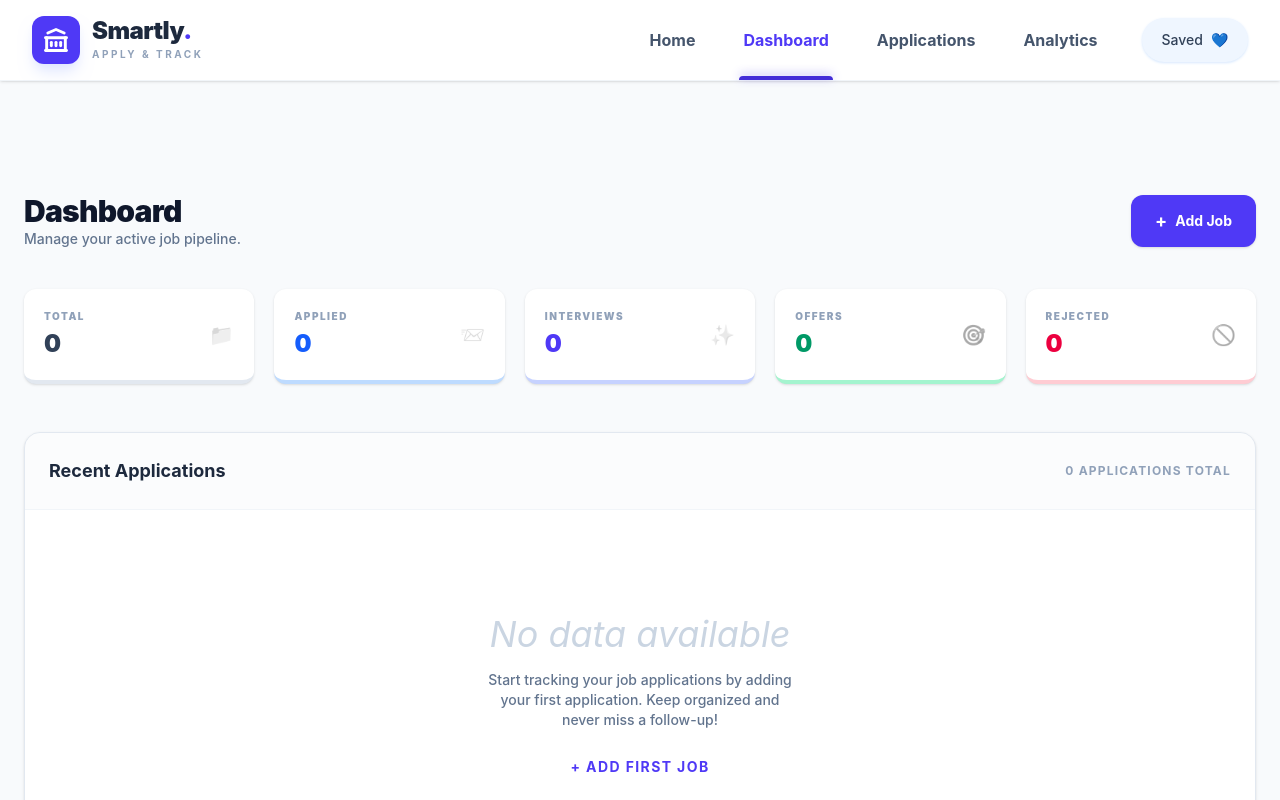
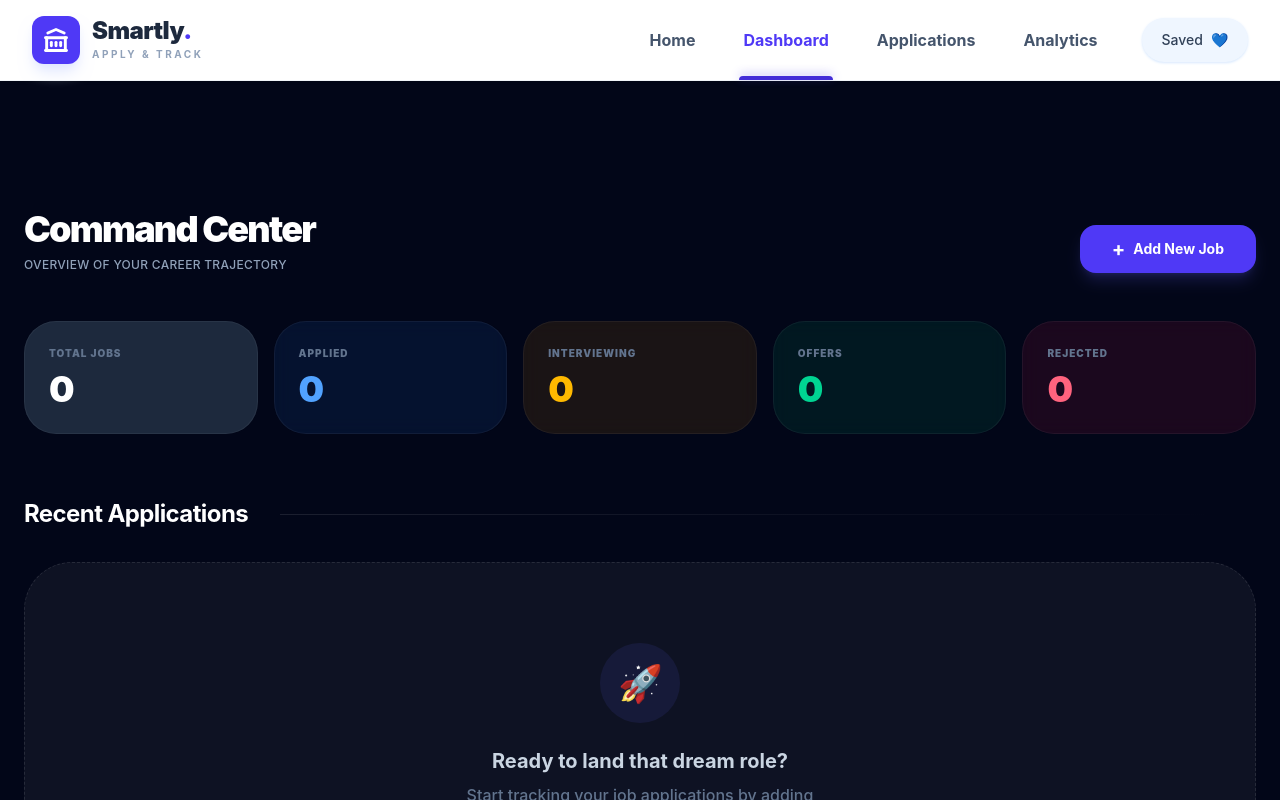
Before and after one commit to love25-codes/job_tracker, a React (Vite) app: page /dashboard in a window 1280 px wide. Shown: the top 800 px of the page. Built offline with nearby package versions, Linux system fonts and the light colour scheme.

Commit message:
working on the css of dashboard

```diff
--- a/src/components/Dashboard.jsx
+++ b/src/components/Dashboard.jsx
@@ -1,185 +1,121 @@
-import React, { useContext, useState } from 'react';
-import { JobContext } from '../context/JobContext';
+import React, { useContext } from 'react';
+import { JobContext } from '../context/JobContext'; // Adjust path as needed
 
 function Dashboard() {
-  const { jobs, addJob } = useContext(JobContext);
-  const [isModalOpen, setIsModalOpen] = useState(false);
+  const { jobs } = useContext(JobContext);
 
-  // Expanded Form State to match JobContext requirements
-  const [formData, setFormData] = useState({
-    companyName: '', jobTitle: '', location: '',
-    locationType: 'Remote', status: 'Applied',
-    salaryRange: '', appliedDate: new Date().toISOString().split('T')[0],
-    notes: ''
-  });
-
-  const handleSubmit = (e) => {
-    e.preventDefault();
-    addJob(formData); // This triggers the Context's useEffect to save to localStorage
-    setIsModalOpen(false);
-    // Reset form
-    setFormData({ companyName: '', jobTitle: '', location: '', locationType: 'Remote', status: 'Applied', salaryRange: '', appliedDate: new Date().toISOString().split('T')[0], notes: '' });
-  };
-
+  // Stats Calculation
   const stats = [
-    { title: "Total", count: jobs.length, emoji: "📁", color: "text-slate-700", border: "border-slate-200" },
-    { title: "Applied", count: jobs.filter(j => j.status === 'Applied').length, emoji: "📨", color: "text-blue-600", border: "border-blue-200" },
-    { title: "Interviews", count: jobs.filter(j => j.status === 'Interviewing').length, emoji: "✨", color: "text-indigo-600", border: "border-indigo-200" },
-    { title: "Offers", count: jobs.filter(j => j.status === 'Offer').length, emoji: "🎯", color: "text-emerald-600", border: "border-emerald-200" },
-    { title: "Rejected", count: jobs.filter(j => j.status === 'Rejected').length, emoji: "🚫", color: "text-rose-600", border: "border-rose-200" },
+    { title: "Total Jobs", count: jobs.length, color: "text-white", bg: "bg-slate-800" },
+    { title: "Applied", count: jobs.filter(j => j.status === 'Applied').length, color: "text-blue-400", bg: "bg-blue-500/10" },
+    { title: "Interviewing", count: jobs.filter(j => j.status === 'Interviewing').length, color: "text-amber-400", bg: "bg-amber-500/10" },
+    { title: "Offers", count: jobs.filter(j => j.status === 'Offer').length, color: "text-emerald-400", bg: "bg-emerald-500/10" },
+    { title: "Rejected", count: jobs.filter(j => j.status === 'Rejected').length, color: "text-rose-400", bg: "bg-rose-500/10" },
   ];
 
   return (
-    <div className="min-h-screen bg-[#F8FAFC] pt-28 pb-20 px-6 font-sans">
+    <div className="min-h-screen bg-slate-950 pt-32 pb-20 px-6">
       <div className="max-w-7xl mx-auto">
 
         {/* Header Section */}
-        <div className="flex justify-between items-center mb-10">
+        <div className="flex flex-col md:flex-row justify-between items-end mb-12 gap-6">
           <div>
-            <h1 className="text-3xl font-black text-slate-900 tracking-tight">Dashboard</h1>
-            <p className="text-slate-500 text-sm font-medium">Manage your active job pipeline.</p>
+            <h1 className="text-4xl font-black text-white tracking-tighter">Command Center</h1>
+            <p className="text-slate-400 font-medium mt-2 tracking-wide uppercase text-xs">Overview of your career trajectory</p>
           </div>
-          <button
-            onClick={() => setIsModalOpen(true)}
-            className="bg-indigo-600 hover:bg-indigo-700 text-white px-6 py-3 rounded-xl font-bold text-sm transition-all shadow-sm flex items-center gap-2"
-          >
-            <span className="text-lg">+</span> Add Job
+          <button className="bg-indigo-600 hover:bg-indigo-500 text-white px-8 py-3.5 rounded-2xl font-bold text-sm transition-all shadow-lg shadow-indigo-500/20 active:scale-95 flex items-center gap-2">
+            <span className="text-xl leading-none">+</span> Add New Job
           </button>
         </div>
 
-        {/* Stats Grid - Sleek Rectangles */}
-        <div className="grid grid-cols-1 sm:grid-cols-3 md:grid-cols-5 gap-5 mb-12">
+        {/* Stats Grid */}
+        <div className="grid grid-cols-2 md:grid-cols-5 gap-4 mb-16">
           {stats.map((stat, i) => (
-            <div key={i} className={`bg-white border-b-4 ${stat.border} p-5 rounded-xl shadow-sm flex items-center justify-between`}>
-              <div>
-                <p className="text-[10px] font-black uppercase tracking-[0.15em] text-slate-400 mb-1">{stat.title}</p>
-                <h3 className={`text-2xl font-black ${stat.color}`}>{stat.count}</h3>
-              </div>
-              <span className="text-xl grayscale opacity-50">{stat.emoji}</span>
+            <div key={i} className={`${stat.bg} border border-white/5 p-6 rounded-[2rem] backdrop-blur-sm transition-transform hover:scale-105`}>
+              <p className="text-slate-500 text-[10px] font-black uppercase tracking-widest mb-2">{stat.title}</p>
+              <h3 className={`text-4xl font-black ${stat.color}`}>{stat.count}</h3>
             </div>
           ))}
         </div>
 
-        {/* Main List Section */}
-        <div className="bg-white rounded-2xl border border-slate-200 shadow-sm overflow-hidden">
-          <div className="p-6 border-b border-slate-100 flex justify-between items-center bg-slate-50/50">
-            <h2 className="text-lg font-bold text-slate-800">Recent Applications</h2>
-            <span className="text-xs font-bold text-slate-400 uppercase tracking-widest">{jobs.length} Applications Total</span>
+        {/* Recent Applications Section */}
+        <div className="mb-8 flex items-center justify-between">
+            <h2 className="text-2xl font-bold text-white tracking-tight">Recent Applications</h2>
+            <div className="h-px flex-grow mx-8 bg-gradient-to-r from-white/10 to-transparent"></div>
         </div>
 
-          <div className="p-6">
         {jobs.length === 0 ? (
-              <div className="text-center py-20">
-                <div className="text-4xl mb-4 text-slate-300 italic">No data available</div>
-                <p className="text-slate-500 text-sm max-w-xs mx-auto mb-6 font-medium">Start tracking your job applications by adding your first application. Keep organized and never miss a follow-up!</p>
-                <button onClick={() => setIsModalOpen(true)} className="text-indigo-600 font-bold text-sm hover:underline uppercase tracking-widest">+ Add First Job</button>
+          /* Empty State */
+          <div className="flex flex-col items-center justify-center py-20 px-10 rounded-[3rem] bg-white/5 border border-dashed border-white/10 text-center">
+            <div className="w-20 h-20 bg-indigo-500/10 rounded-full flex items-center justify-center mb-6">
+                <span className="text-4xl">🚀</span>
+            </div>
+            <p className="text-xl text-slate-300 font-bold mb-2">Ready to land that dream role?</p>
+            <p className="text-slate-500 max-w-sm mb-8 font-medium">
+              Start tracking your job applications by adding your first application. Keep organized and never miss a follow-up!
+            </p>
+            <button className="border border-indigo-500/50 text-indigo-400 hover:bg-indigo-500 hover:text-white px-10 py-3 rounded-xl font-bold transition-all">
+               + Add your first job
+            </button>
           </div>
         ) : (
+          /* Jobs List Grid */
           <div className="grid grid-cols-1 md:grid-cols-2 lg:grid-cols-3 gap-6">
-                {jobs.map((job) => <JobCard key={job.id} job={job} />)}
+            {jobs.map((job) => (
+              <JobCard key={job.id} job={job} />
+            ))}
           </div>
         )}
       </div>
-        </div>
-      </div>
-
-      {/* --- PROFESSIONAL OVERLAY MODAL --- */}
-      {isModalOpen && (
-        <div className="fixed inset-0 z-[100] flex items-center justify-center p-4 bg-slate-900/60 backdrop-blur-[2px]">
-          <div className="bg-white w-full max-w-2xl rounded-2xl shadow-2xl animate-in slide-in-from-bottom-4 duration-300 overflow-hidden">
-            <div className="px-8 py-6 border-b border-slate-100 flex justify-between items-center">
-                <h3 className="text-xl font-bold text-slate-900">New Job Entry</h3>
-                <button onClick={() => setIsModalOpen(false)} className="text-slate-400 hover:text-slate-600 text-2xl">×</button>
-            </div>
-
-            <form onSubmit={handleSubmit} className="p-8 grid grid-cols-2 gap-x-6 gap-y-5">
-              <div className="col-span-2">
-                <label className="block text-[11px] font-black uppercase text-slate-500 mb-1.5 ml-1">Company Name</label>
-                <input required className="w-full px-4 py-3 bg-slate-50 border border-slate-200 rounded-lg focus:ring-2 focus:ring-indigo-500/20 focus:border-indigo-500 outline-none transition-all font-medium"
-                  type="text" placeholder="e.g. Microsoft" onChange={(e) => setFormData({...formData, companyName: e.target.value})} />
-              </div>
-
-              <div className="col-span-2 md:col-span-1">
-                <label className="block text-[11px] font-black uppercase text-slate-500 mb-1.5 ml-1">Job Title</label>
-                <input required className="w-full px-4 py-3 bg-slate-50 border border-slate-200 rounded-lg focus:ring-2 focus:ring-indigo-500/20 outline-none font-medium"
-                  type="text" placeholder="Product Designer" onChange={(e) => setFormData({...formData, jobTitle: e.target.value})} />
-              </div>
-
-              <div className="col-span-2 md:col-span-1">
-                <label className="block text-[11px] font-black uppercase text-slate-500 mb-1.5 ml-1">Applied Date</label>
-                <input required className="w-full px-4 py-3 bg-slate-50 border border-slate-200 rounded-lg outline-none font-medium"
-                  type="date" value={formData.appliedDate} onChange={(e) => setFormData({...formData, appliedDate: e.target.value})} />
-              </div>
-
-              <div className="col-span-2 md:col-span-1">
-                <label className="block text-[11px] font-black uppercase text-slate-500 mb-1.5 ml-1">Location Type</label>
-                <select className="w-full px-4 py-3 bg-slate-50 border border-slate-200 rounded-lg outline-none font-medium"
-                  onChange={(e) => setFormData({...formData, locationType: e.target.value})}>
-                  <option value="Remote">Remote</option>
-                  <option value="On-site">On-site</option>
-                  <option value="Hybrid">Hybrid</option>
-                </select>
-              </div>
-
-              <div className="col-span-2 md:col-span-1">
-                <label className="block text-[11px] font-black uppercase text-slate-500 mb-1.5 ml-1">Current Status</label>
-                <select className="w-full px-4 py-3 bg-slate-50 border border-slate-200 rounded-lg outline-none font-medium text-indigo-600 font-bold"
-                  onChange={(e) => setFormData({...formData, status: e.target.value})}>
-                  <option>Applied</option>
-                  <option>Interviewing</option>
-                  <option>Offer</option>
-                  <option>Rejected</option>
-                </select>
-              </div>
-
-              <div className="col-span-2">
-                <label className="block text-[11px] font-black uppercase text-slate-500 mb-1.5 ml-1">Salary Range & Notes</label>
-                <textarea className="w-full px-4 py-3 bg-slate-50 border border-slate-200 rounded-lg outline-none font-medium resize-none h-20"
-                  placeholder="e.g. $120k - $140k. Mention specific benefits..." onChange={(e) => setFormData({...formData, notes: e.target.value})} />
-              </div>
-
-              <button type="submit" className="col-span-2 mt-4 bg-indigo-600 text-white py-4 rounded-xl font-bold uppercase tracking-widest text-xs hover:bg-indigo-700 shadow-lg shadow-indigo-100 transition-all active:scale-[0.98]">
-                Finalize Entry
-              </button>
-            </form>
-          </div>
-        </div>
-      )}
     </div>
   );
 }
 
 const JobCard = ({ job }) => (
-  <div className="p-6 rounded-xl border border-slate-100 bg-white shadow-sm hover:shadow-md transition-all duration-300 flex flex-col justify-between">
-    <div className="flex justify-between items-start mb-4">
+  <div className="group relative p-6 rounded-[2.5rem] bg-white/5 border border-white/10 backdrop-blur-md hover:bg-white/[0.08] hover:shadow-[0_20px_50px_rgba(0,0,0,0.3)] transition-all duration-500 overflow-hidden">
+
+    {/* Card Header */}
+    <div className="flex justify-between items-start mb-6">
       <div className="flex items-center gap-3">
-        <div className="w-10 h-10 bg-slate-50 text-indigo-600 rounded-lg flex items-center justify-center font-black border border-slate-100">
+        <div className="w-12 h-12 bg-indigo-600/20 text-indigo-400 rounded-2xl flex items-center justify-center font-black text-xl">
           {job.companyName.charAt(0)}
         </div>
         <div>
-          <h4 className="text-slate-800 font-bold text-base leading-none mb-1">{job.companyName}</h4>
-          <p className="text-slate-400 font-medium text-xs">{job.jobTitle}</p>
+          <h4 className="text-white font-bold text-lg leading-tight group-hover:text-indigo-300 transition-colors">{job.companyName}</h4>
+          <p className="text-slate-500 text-sm font-medium">{job.jobTitle}</p>
         </div>
       </div>
-      <button className="text-slate-300 hover:text-rose-500 transition-colors">♥</button>
+      <button className="text-slate-600 hover:text-rose-500 transition-colors text-xl">♥</button>
     </div>
 
-    <div className="flex flex-wrap gap-2 mb-6">
-      <span className="text-[9px] font-black uppercase tracking-widest px-2 py-1 bg-slate-50 text-slate-500 rounded border border-slate-100">{job.locationType}</span>
-      <span className={`text-[9px] font-black uppercase tracking-widest px-2 py-1 rounded border
-        ${job.status === 'Offer' ? 'bg-emerald-50 text-emerald-600 border-emerald-100' :
-          job.status === 'Rejected' ? 'bg-rose-50 text-rose-600 border-rose-100' :
-          job.status === 'Interviewing' ? 'bg-amber-50 text-amber-600 border-amber-100' :
-          'bg-blue-50 text-blue-600 border-blue-100'}`}>
+    {/* Details Section */}
+    <div className="space-y-3 mb-8">
+      <div className="flex items-center gap-3 text-xs font-bold text-slate-400">
+        <span className="px-3 py-1 bg-white/5 rounded-full">📍 {job.location}</span>
+        <span className="px-3 py-1 bg-white/5 rounded-full uppercase">{job.locationType}</span>
+      </div>
+      <div className="flex justify-between items-center bg-black/20 p-4 rounded-2xl">
+        <span className="text-[10px] uppercase font-black tracking-widest text-slate-500">Salary Range</span>
+        <span className="text-white font-bold">{job.salaryRange || 'N/A'}</span>
+      </div>
+    </div>
+
+    {/* Footer / Actions */}
+    <div className="flex items-center justify-between pt-4 border-t border-white/5">
+      <span className={`px-4 py-1.5 rounded-full text-[10px] font-black uppercase tracking-widest
+        ${job.status === 'Offer' ? 'bg-emerald-500/20 text-emerald-400' :
+          job.status === 'Rejected' ? 'bg-rose-500/20 text-rose-400' :
+          job.status === 'Interviewing' ? 'bg-amber-500/20 text-amber-400' : 'bg-blue-500/20 text-blue-400'}`}>
         {job.status}
       </span>
-    </div>
 
-    <div className="pt-4 border-t border-slate-50 flex items-center justify-between">
-        <span className="text-[10px] font-bold text-slate-400">{job.appliedDate}</span>
-        <div className="flex gap-1">
-          <button className="w-8 h-8 rounded-lg bg-slate-50 flex items-center justify-center text-slate-400 hover:text-indigo-600 transition-all">✎</button>
-          <button className="w-8 h-8 rounded-lg bg-slate-50 flex items-center justify-center text-slate-400 hover:text-rose-600 transition-all">🗑</button>
+      <div className="flex gap-2">
+        <button className="p-2 rounded-xl bg-white/5 hover:bg-indigo-600 text-slate-400 hover:text-white transition-all">
+          <svg className="w-4 h-4" fill="none" stroke="currentColor" viewBox="0 0 24 24"><path d="M11 5H6a2 2 0 00-2 2v11a2 2 0 002 2h11a2 2 0 002-2v-5m-1.414-9.414a2 2 0 112.828 2.828L11.828 15H9v-2.828l8.586-8.586z" strokeWidth="2"/></svg>
+        </button>
+        <button className="p-2 rounded-xl bg-white/5 hover:bg-rose-600 text-slate-400 hover:text-white transition-all">
+          <svg className="w-4 h-4" fill="none" stroke="currentColor" viewBox="0 0 24 24"><path d="M19 7l-.867 12.142A2 2 0 0116.138 21H7.862a2 2 0 01-1.995-1.858L5 7m5 4v6m4-6v6m1-10V4a1 1 0 00-1-1h-4a1 1 0 00-1 1v3M4 7h16" strokeWidth="2"/></svg>
+        </button>
       </div>
     </div>
   </div>
```
Lines whose indentation alone changed are shown as unchanged.
